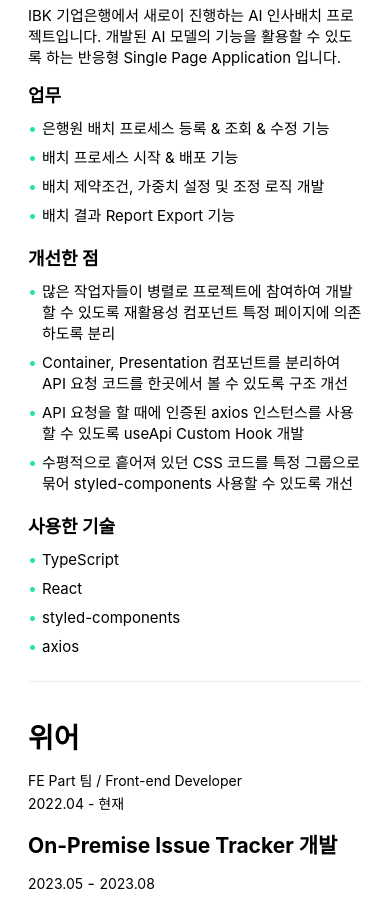
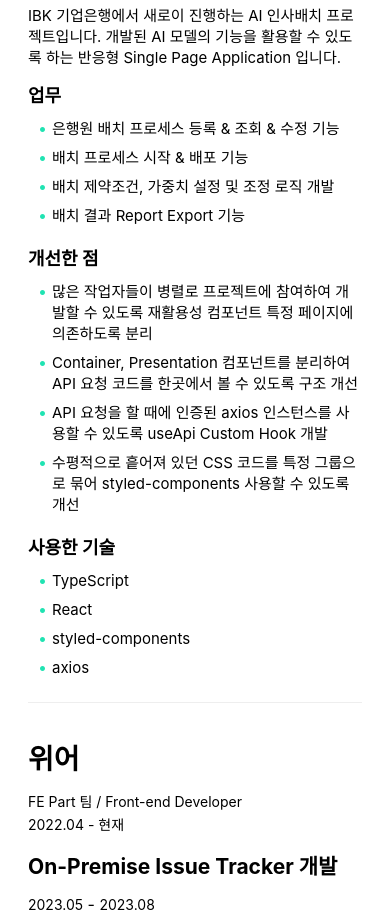
Before and after one commit to kangjae4real/resume, a Gatsby site: page / in a window 390 px wide. Shown: the part 1332-2249 px from the top of the page. Built offline with nearby package versions, Linux system fonts and the light colour scheme; Gatsby itself is replaced by a stand-in of ours; a web font is replaced by a local one.

Commit message:
Add margin-left property on mobile style code

```diff
--- a/src/components/career/CareerWorkInfo.tsx
+++ b/src/components/career/CareerWorkInfo.tsx
@@ -48,7 +48,13 @@
   }
 `;
 
-const List = styled.ul``;
+const List = styled.ul`
+  margin-left: 10px;
+
+  ${MOBILE_MEDIA_QUERY} {
+    margin: 0;
+  }
+`;
 
 const Item = styled.li`
   list-style: none;
```
